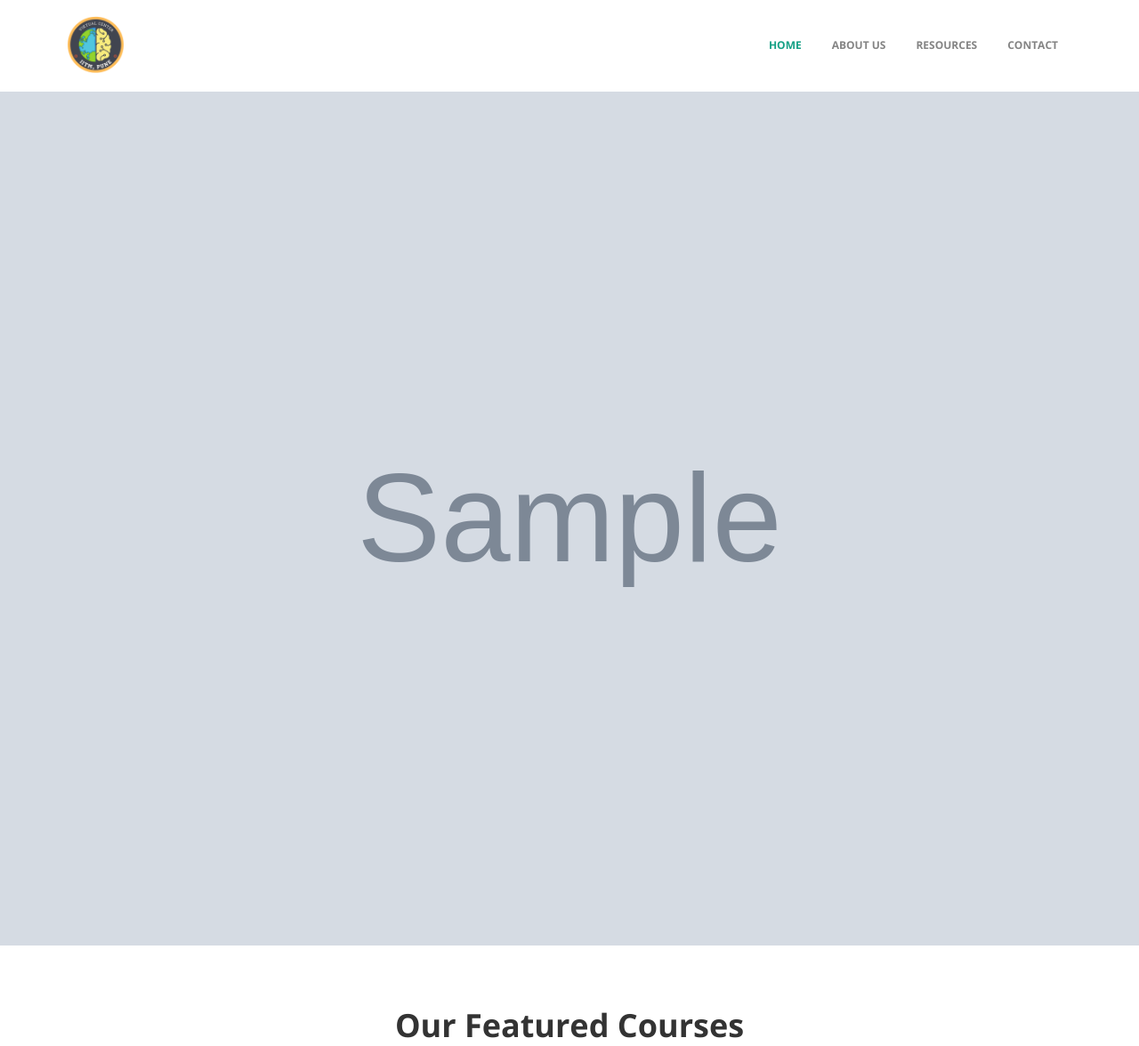
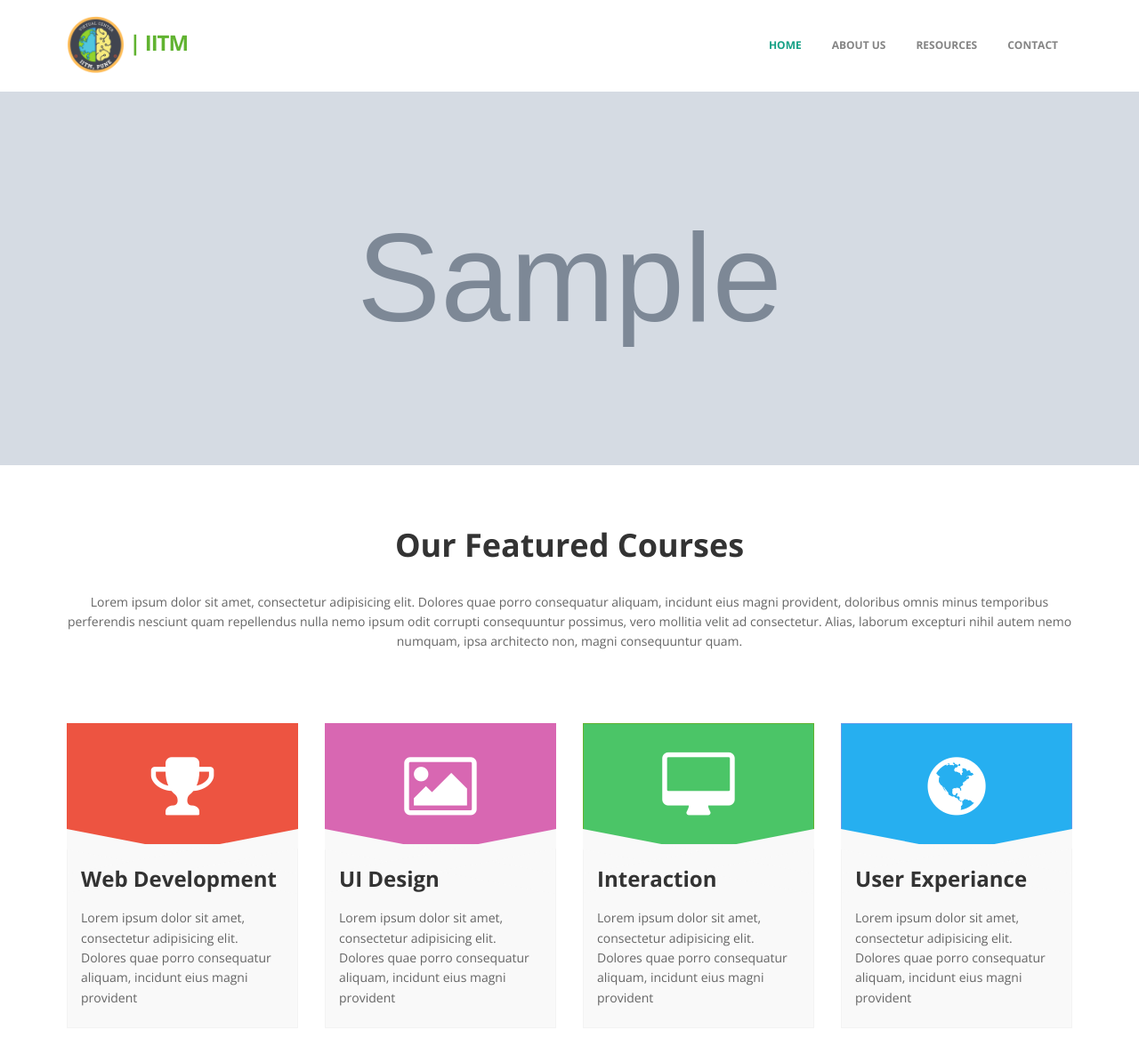
Before and after one commit to tejas-veer/iitm_virtual_center, a Django app: template templates/index.html in a window 1280 px wide. Shown: the top 1176 px of the page at 89% size. Run offline with Django 3.2, Linux system fonts and the light colour scheme; tables that the repository leaves empty hold one stand-in row (values such as "Sample post"); the template is opened without the code that fills it: values that come from a table or form of the project are taken from there, most other values are stand-ins (such as "Sample title", 1, 10 or a date in 2020); grey boxes marked "Sample" are stand-in pictures; some libraries are stand-ins or nearby versions.

Commit message:
temas add dynamically

```diff
--- a/templates/index.html
+++ b/templates/index.html
@@ -24,6 +24,9 @@
 	.navbar-brand{
 		margin-top: 0px;
 	}
+	.slide_images{
+		height:30em
+	}
 </style>
 
 <!-- HTML5 shim, for IE6-8 support of HTML5 elements -->
@@ -44,7 +47,7 @@
                         <span class="icon-bar"></span>
                         <span class="icon-bar"></span>
                     </button>
-                    <a class="navbar-brand" href="{% url 'index' %}"><img src="{% static 'img/logo2.png' %} " alt="logo"/></a>
+                    <a class="navbar-brand" href="{% url 'index' %}"><img src="{% static 'img/logo2.png' %} " alt="logo"/> <span>| IITM</span></a>
                 </div>
                 <div class="navbar-collapse collapse ">
                     <ul class="nav navbar-nav">
@@ -68,7 +71,7 @@
 
 			{% for slide_img in slide_images %}
 			<li>
-				<img src="{{slide_img.slideshow_img.url}}"  alt="" />
+				<img class="slide_images" src="{{slide_img.img.url}}"  alt="" />
                 {% comment %} <div class="flex-caption">
 					<div class="item_introtext">
 						<strong>Online Education</strong>
--- a/virtual_lab/views.py
+++ b/virtual_lab/views.py
@@ -3,7 +3,7 @@ from .models import Slideshow, Teams
 
 # Create your views here.
 def index(request):
-    slide_images = slideshow.objects.all()
+    slide_images = Slideshow.objects.all()
     return render(request,'index.html',{"slide_images":slide_images})
 
 def about(request):
```
Also changed, not shown: media/pics/ml_slide2.png (added), media/pics/slide1.jfif (added), media/pics/slide_3.jpg (added).
